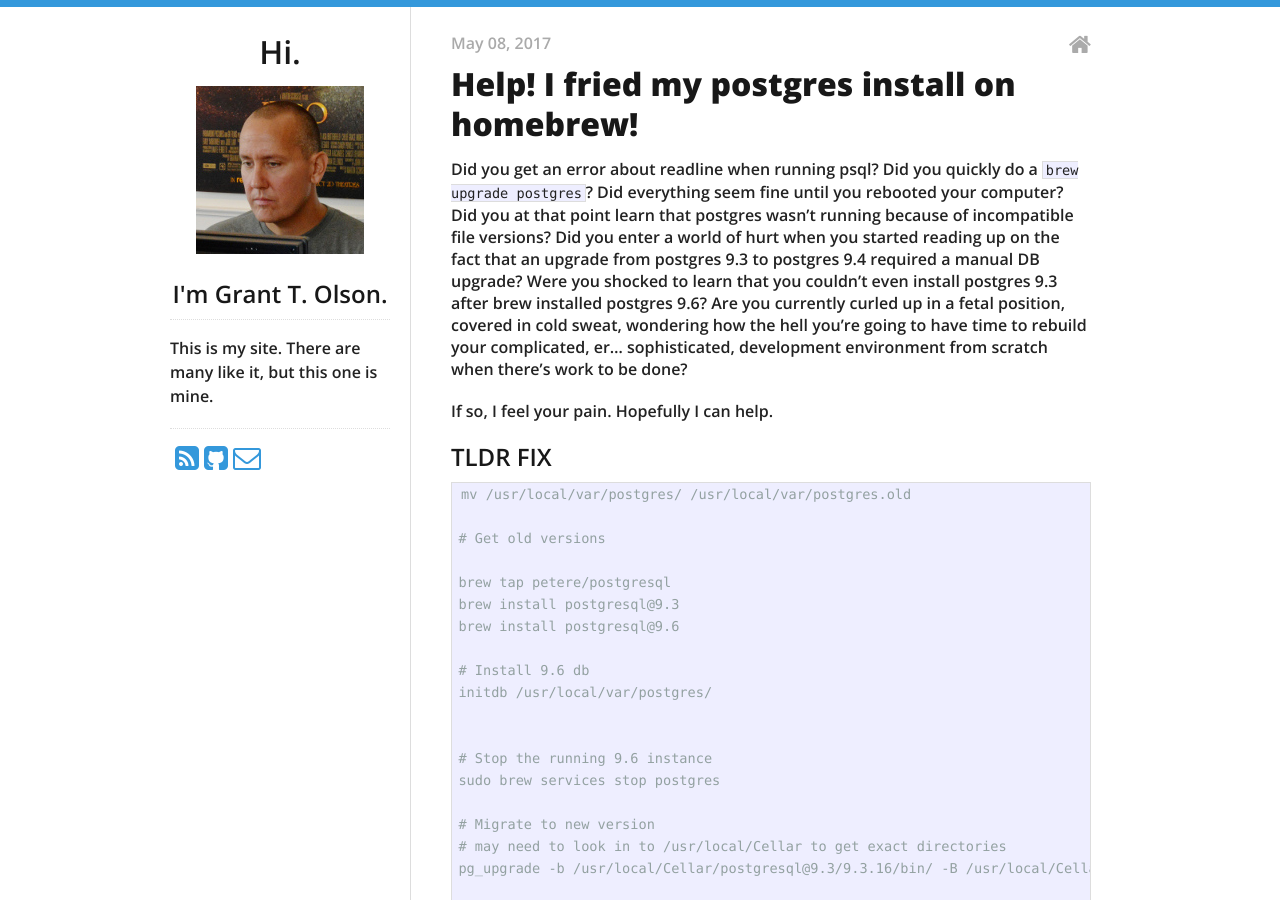
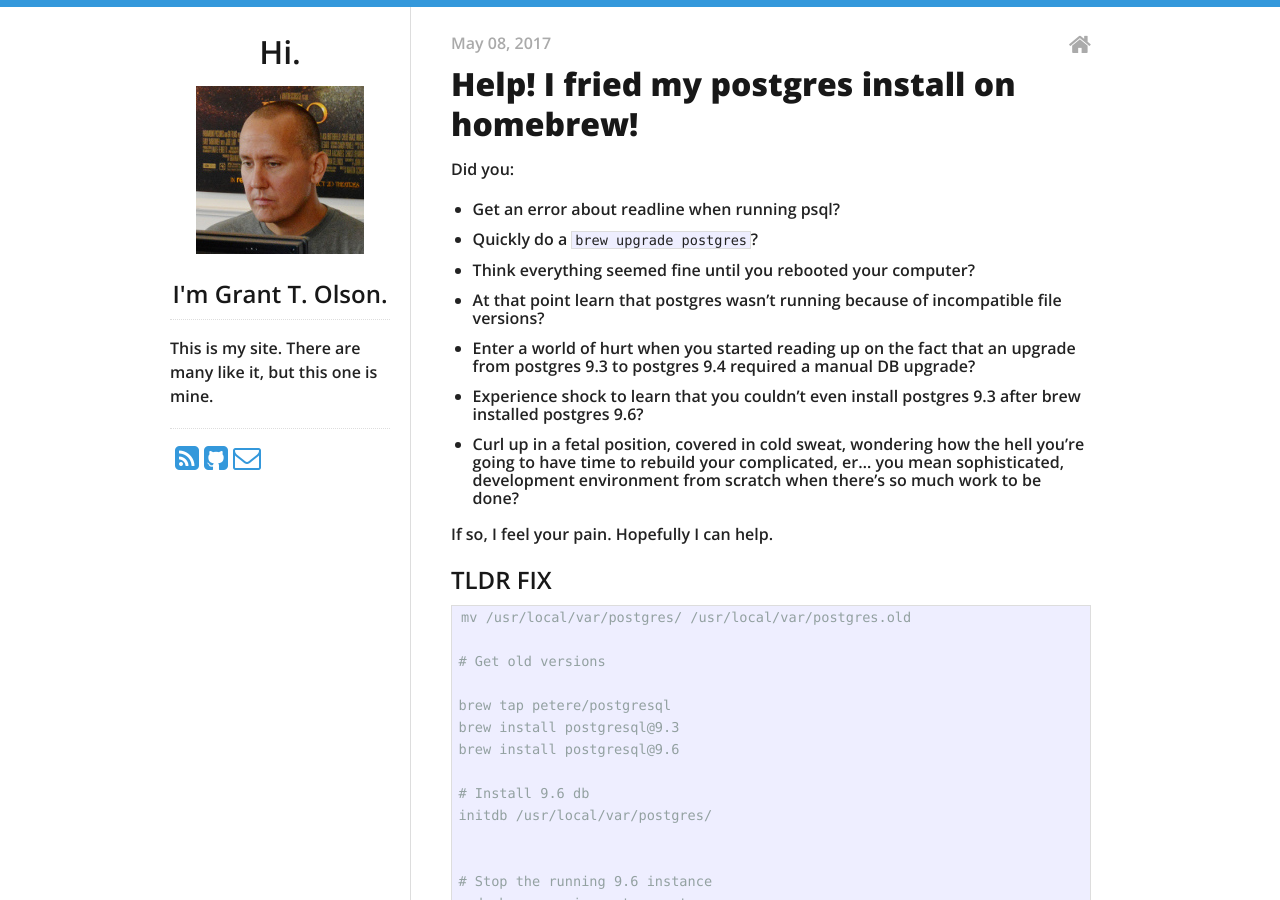
Before and after one commit to grant-olson/grant-olson.github.io, a Jekyll site: the page built from _posts/2017-05-08-i-fried-my-homebrew-postgres.md, in a window 1280 px wide and 900 px high. Built offline with Jekyll 4.4.1, drawn with Linux system fonts in a browser that asks for light colours.

Commit message:
Update post

```diff
--- a/_posts/2017-05-08-i-fried-my-homebrew-postgres.md
+++ b/_posts/2017-05-08-i-fried-my-homebrew-postgres.md
@@ -5,7 +5,15 @@
 category: news
 ---
 
-Did you get an error about readline when running psql? Did you quickly do a `brew upgrade postgres`? Did everything seem fine until you rebooted your computer? Did you at that point learn that postgres wasn't running because of incompatible file versions? Did you enter a world of hurt when you started reading up on the fact that an upgrade from postgres 9.3 to postgres 9.4 required a manual DB upgrade? Were you shocked to learn that you couldn't even install postgres 9.3 after brew installed postgres 9.6? Are you currently curled up in a fetal position, covered in cold sweat, wondering how the hell you're going to have time to rebuild your complicated, er... sophisticated, development environment from scratch when there's work to be done?
+Did you:
+
+* Get an error about readline when running psql?
+* Quickly do a `brew upgrade postgres`?
+* Think everything seemed fine until you rebooted your computer?
+* At that point learn that postgres wasn't running because of incompatible file versions?
+* Enter a world of hurt when you started reading up on the fact that an upgrade from postgres 9.3 to postgres 9.4 required a manual DB upgrade?
+* Experience shock to learn that you couldn't even install postgres 9.3 after brew installed postgres 9.6?
+* Curl up in a fetal position, covered in cold sweat, wondering how the hell you're going to have time to rebuild your complicated, er... you mean sophisticated, development environment from scratch when there's so much work to be done?
 
 If so, I feel your pain. Hopefully I can help.
 
```
